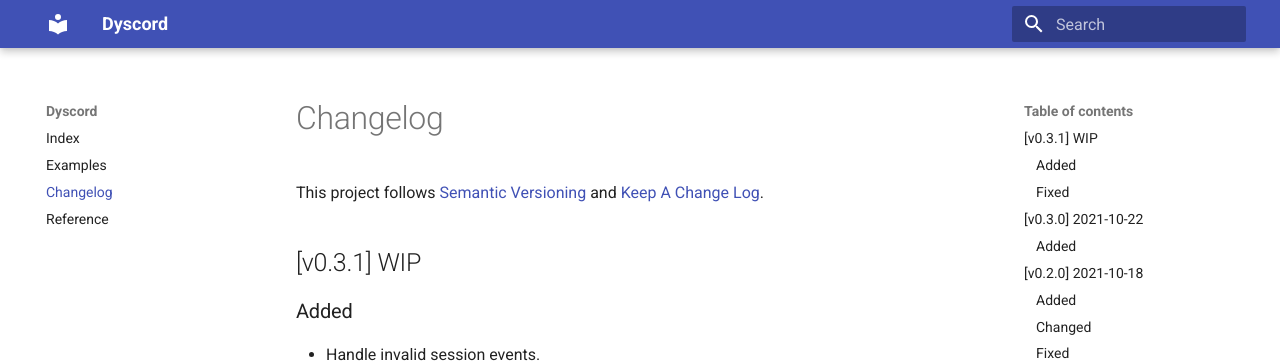
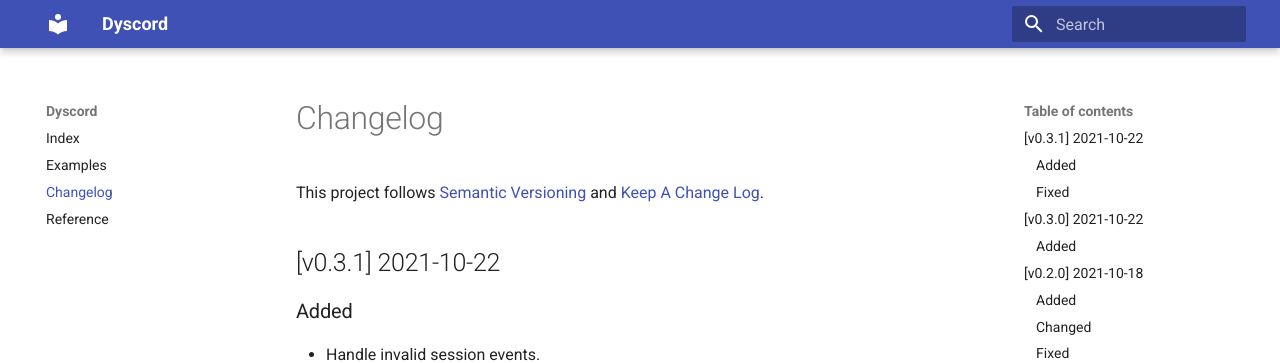
Before and after one commit to isbe-house/dyscord, an MkDocs documentation site: the page built from docs/changelog.md, in a window 1280 px wide and 900 px high. Shown: the top 363 px of the window. Built offline with MkDocs 1.6.1 and Material for MkDocs 9.7.7, drawn with Linux system fonts in a browser that asks for light colours.

Commit message:
chore: correct changelog date.

```diff
--- a/docs/changelog.md
+++ b/docs/changelog.md
@@ -2,7 +2,7 @@
 
 This project follows [Semantic Versioning](https://semver.org/) and [Keep A Change Log](https://keepachangelog.com/en/1.0.0/).
 
-## [v0.3.1] WIP
+## [v0.3.1] 2021-10-22
 ### Added
 - Handle invalid session events.
 - Support for ReadTheDocs.
```
